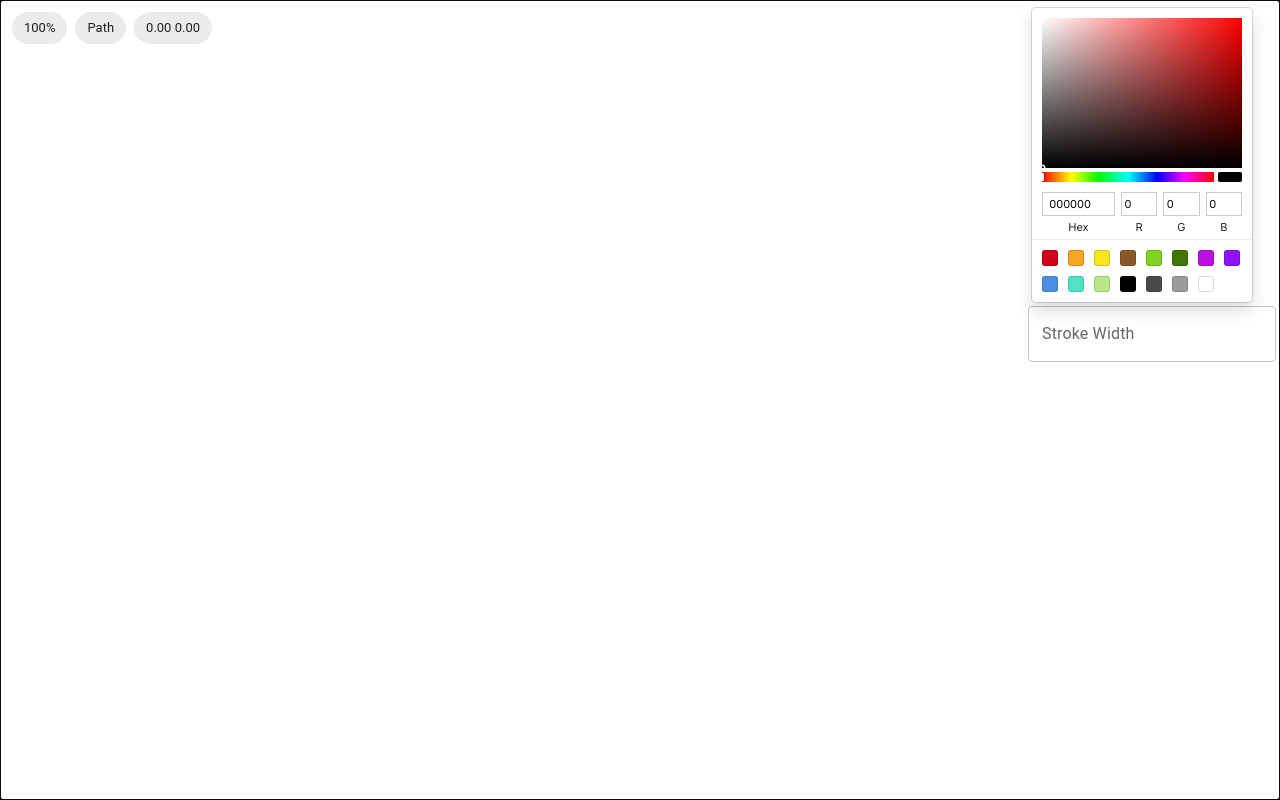
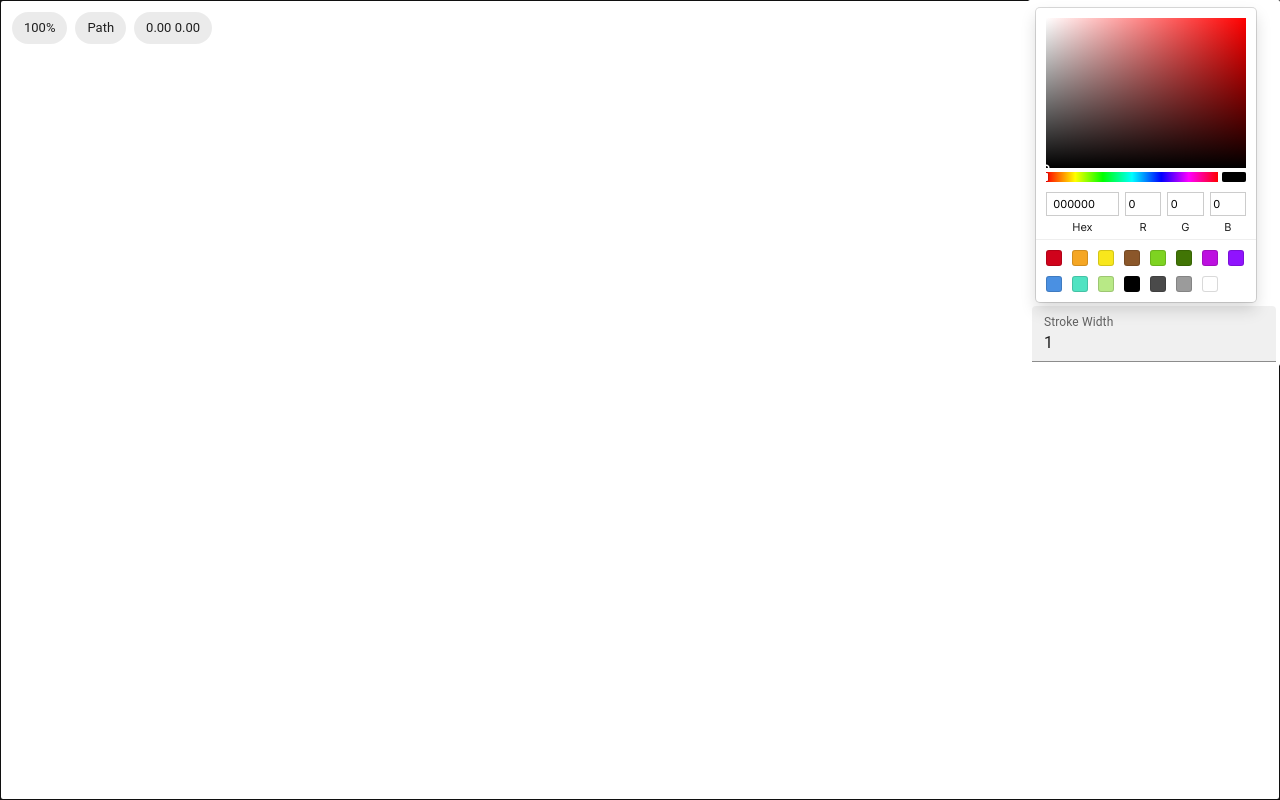
Before and after one commit to iwei20/melamine, a Next.js app: page / in a window 1280 px wide. Built offline with nearby package versions, Linux system fonts and the light colour scheme.

Commit message:
Implement disappearing menus

```diff
--- a/src/app/canvas.tsx
+++ b/src/app/canvas.tsx
@@ -39,6 +39,9 @@ export default function Canvas() {
             setSelectedColor: setSelectedColor,
             strokeWidth: selectedStrokeWidthState,
             setStrokeWidth: setSelectedStrokeWidth,
+            rawCursorX: mouseHook.rawCursorX.state,
+            rawCursorY: mouseHook.rawCursorY.state,
+            isMouseDown: inputTrackerState.isHeld(InputBuilder.fromMouse(0).build()),
         },
         [CanvasMode.ERASE]: {
             primaryIsHeld: inputTrackerState.isHeld(InputBuilder.fromMouse(0).build()),
@@ -130,6 +133,8 @@ export default function Canvas() {
             modeName={modesHook.currModeData.display_name}
             cursorX={mouseHook.cursorX.state}
             cursorY={mouseHook.cursorY.state}
+            rawCursorX={mouseHook.rawCursorX.state}
+            rawCursorY={mouseHook.rawCursorY.state}
         />
 
         {modesHook.currModeData.mode_specific_element}
--- a/src/app/components/info_bar.tsx
+++ b/src/app/components/info_bar.tsx
@@ -1,16 +1,26 @@
 import { Chip } from "@mui/material";
+import { RefObject, useEffect, useRef, useState } from "react";
+import { useStateRef } from "../usestateref";
+import { useMouseOverHide } from "../hooks/mouse_over_hide";
 
 export interface InfoBarProps {
     zoom: number,
     modeName: string,
     cursorX: number,
     cursorY: number,
+    rawCursorX: number,
+    rawCursorY: number,
 }
 
 export function InfoBar(props: InfoBarProps) {
-    return (<div className="absolute m-2 select-none z-10">
-        <Chip label={`${Math.round(props.zoom * 100)}%`} className="m-1" />
-        <Chip label={props.modeName} className="m-1" />
-        <Chip label={`${props.cursorX.toFixed(2)} ${props.cursorY.toFixed(2)}`} className="m-1" />
+    const [visible, setVisible] = useState(true);
+    const divRef = useRef<HTMLDivElement>(null);
+
+    useMouseOverHide(props.rawCursorX, props.rawCursorY, divRef, setVisible);
+
+    return (<div ref={divRef} className={`absolute m-2 select-none pointer-events-none ${visible ? "z-10" : "opacity-0"}`} >
+        <Chip label={`${Math.round(props.zoom * 100)}%`} className="m-1 bg-gray-200" />
+        <Chip label={props.modeName} className="m-1 bg-gray-200" />
+        <Chip label={`${props.cursorX.toFixed(2)} ${props.cursorY.toFixed(2)}`} className="m-1 bg-gray-200" />
     </div>);
 }
--- a/src/app/components/path_menu.tsx
+++ b/src/app/components/path_menu.tsx
@@ -1,27 +1,44 @@
 import { TextField } from "@mui/material";
-import { Dispatch, SetStateAction } from "react";
+import { Dispatch, SetStateAction, useRef, useState } from "react";
 import { RGBColor, SketchPicker } from "react-color";
+import { useMouseOverAndDownHide } from "../hooks/mouse_over_hide";
 
 export interface PathMenuProps {
     selectedColor: RGBColor,
     setSelectedColor: Dispatch<SetStateAction<RGBColor>>,
     strokeWidth: number,
     setStrokeWidth: Dispatch<SetStateAction<number>>,
+    rawCursorX: number,
+    rawCursorY: number,
+    isMouseDown: boolean,
 }
 
 export function PathMenu(props: PathMenuProps) {
-    return (<div className="absolute select-none right-0 top-0 z-10 p-1 flex flex-col">
+    const [visible, setVisible] = useState(true);
+    const divRef = useRef<HTMLDivElement>(null);
+
+    useMouseOverAndDownHide(props.rawCursorX, props.rawCursorY, divRef, setVisible, props.isMouseDown);
+
+    return (<div ref={divRef} className={`absolute select-none right-0 top-0 z-10 p-1 flex flex-col bg-white rounded-sm pointer-events-none ${visible ? "" : "invisible"}`}>
         <SketchPicker
             color={props.selectedColor}
             onChange={(color) => props.setSelectedColor(color.rgb)}
-            className="m-1 text-black"
+            className="m-1 text-black bg-gray-200 shadow-none pointer-events-auto"
             disableAlpha={true}
         />
         <TextField
-            className="m-1 text-black"
-            id="outlined-basic"
+            className="m-1 text-black pointer-events-auto"
+            id="filled-basic"
             label="Stroke Width"
-            variant="outlined"
+            variant="filled"
+            value={props.strokeWidth}
+            onChange={(e) => {
+                let textAsNumber = Number(e.target.value);
+                if (!isNaN(textAsNumber)) {
+                    props.setStrokeWidth(textAsNumber);
+                }
+            }}
+            inputProps={{ inputMode: 'numeric', pattern: '[0-9]*' }}
         />
     </div>);
 }
--- a/src/app/hooks/modes.tsx
+++ b/src/app/hooks/modes.tsx
@@ -33,27 +33,13 @@ export function useModes(props: ModeMenuProps) {
         {
             mode: CanvasMode.PATH,
             display_name: "Path",
-            mode_specific_element: (
-                <PathMenu
-                    selectedColor={props[CanvasMode.PATH].selectedColor}
-                    setSelectedColor={props[CanvasMode.PATH].setSelectedColor}
-                    strokeWidth={props[CanvasMode.PATH].strokeWidth}
-                    setStrokeWidth={props[CanvasMode.PATH].setStrokeWidth}
-                />
-            ),
+            mode_specific_element: <PathMenu {...props[CanvasMode.PATH]} />,
             tailwindCursorClass: "cursor-crosshair",
         },
         {
             mode: CanvasMode.ERASE,
             display_name: "Erase",
-            mode_specific_element: (
-                <EraseCursor
-                    primaryIsHeld={props[CanvasMode.ERASE].primaryIsHeld}
-                    diameter={props[CanvasMode.ERASE].diameter}
-                    rawCursorX={props[CanvasMode.ERASE].rawCursorX}
-                    rawCursorY={props[CanvasMode.ERASE].rawCursorY}
-                />
-            ),
+            mode_specific_element: <EraseCursor {...props[CanvasMode.ERASE]} />,
             tailwindCursorClass: "cursor-default",
         },
         {
--- /dev/null
+++ b/src/app/hooks/mouse_over_hide.tsx
@@ -0,0 +1,37 @@
+import { Dispatch, RefObject, SetStateAction, useEffect, useState } from "react";
+
+export function useMouseOverHide(rawCursorX: number, rawCursorY: number, elementRef: RefObject<HTMLElement>, setVisible: Dispatch<SetStateAction<boolean>>) {
+    useEffect(() => {
+        if (elementRef.current !== null) {
+            if (
+                rawCursorX >= elementRef.current.offsetLeft &&
+                rawCursorX <= elementRef.current.offsetLeft + elementRef.current.offsetWidth &&
+                rawCursorY >= elementRef.current.offsetTop &&
+                rawCursorY <= elementRef.current.offsetTop + elementRef.current.offsetHeight
+            ) setVisible(false);
+            else setVisible(true);
+        }
+    }, [rawCursorX, rawCursorY]);
+}
+
+export function useMouseOverAndDownHide(rawCursorX: number, rawCursorY: number, elementRef: RefObject<HTMLElement>, setVisible: Dispatch<SetStateAction<boolean>>, isMouseDown: boolean) {
+    const [previouslyInBox, setPreviouslyInBox] = useState(false);
+
+    useEffect(() => {
+        if (elementRef.current !== null) {
+            if (
+                rawCursorX >= elementRef.current.offsetLeft &&
+                rawCursorX <= elementRef.current.offsetLeft + elementRef.current.offsetWidth &&
+                rawCursorY >= elementRef.current.offsetTop &&
+                rawCursorY <= elementRef.current.offsetTop + elementRef.current.offsetHeight
+            ) {
+                if (!previouslyInBox && isMouseDown) setVisible(false);
+                setPreviouslyInBox(true);
+            }
+            else {
+                setVisible(true);
+                setPreviouslyInBox(false);
+            }
+        }
+    }, [rawCursorX, rawCursorY, isMouseDown]);
+}
```
